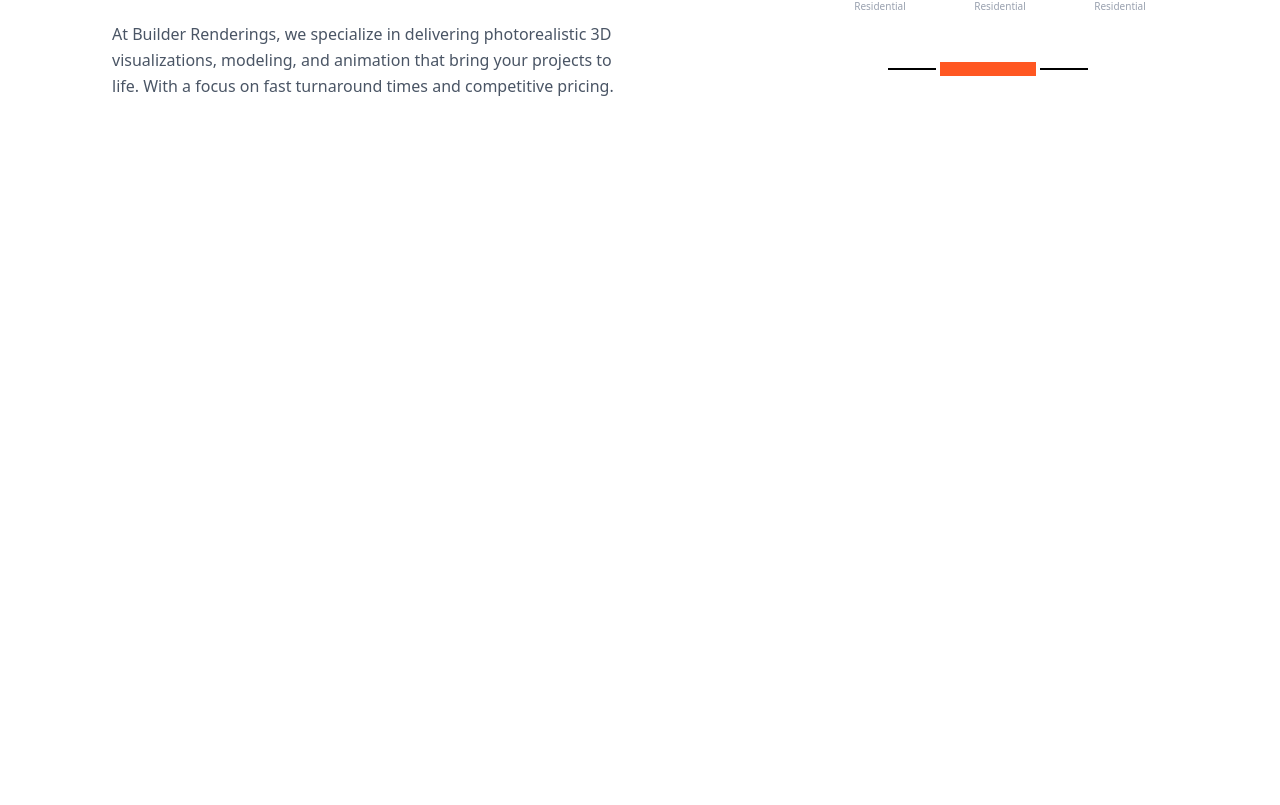
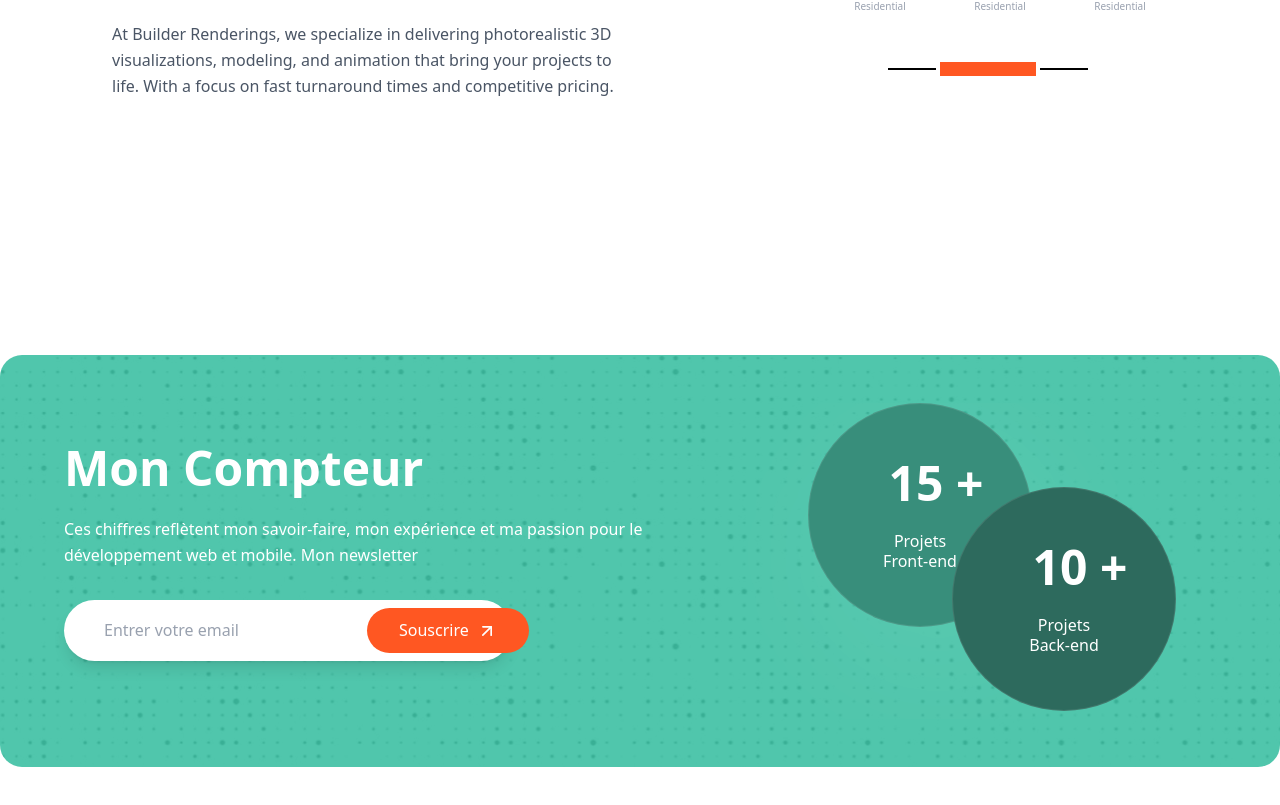
Before and after one commit to SamiTelo/SamDev, a Next.js app: page / in a window 1280 px wide. Shown: the part 8737-9542 px from the top of the page. Before the commit the page ends 9012 px from the top, so only its background shows below. Built offline with nearby package versions, Linux system fonts and the light colour scheme.

Commit message:
feat/cta-section (#14)
Co-authored-by: Sami Telo <samitelo@gmail.com>

```diff
--- /dev/null
+++ b/src/features/home/components/cta.tsx
@@ -0,0 +1,66 @@
+import React from 'react';
+import { ArrowUpRight } from 'lucide-react';
+
+export const CtaSection = () => {
+  return (
+    <section className="py-12 px-4 w-full bg-cover bg-center bg-[url('/assets/bg-cta.svg')] rounded-3xl my-20">
+      {/*----------------------------------------------
+           Main Content Grid
+        ----------------------------------------------------*/}
+      <div className="max-w-7xl mx-auto  pb-4 grid grid-cols-1 md:grid-cols-[1.4fr_1.2fr] gap-16 md:gap-0 items-center overflow-hidden px-0 sm:px-12 md:px:18">
+
+        {/* ----------------------------------------
+             BLOC GAUCHE : Texte & Formulaire
+           ----------------------------------------------- */}
+        <div className="space-y-8 text-white">
+          <div className="space-y-4">
+            <h2 className="text-3xl md:text-5xl font-bold text-white mb-6">Mon Compteur</h2>
+            <p className="max-w-2xl mx-auto text-white sm:text-[16px] md:text-[16px] text-sm leading-relaxed ">
+             Ces chiffres reflètent mon savoir-faire, mon expérience et ma passion pour le développement web et mobile. Mon newsletter
+            </p>
+          </div>
+
+          <form className="relative flex items-center w-full max-w-md bg-white rounded-full p-2 shadow-lg">
+            <input
+              type="email"
+              placeholder="Entrer votre email"
+              className="grow bg-transparent px-6 sm:px-8 md:px-8 py-3 text-gray-800 focus:outline-none placeholder:text-gray-400 sm:text-[16px] md:text-[16px] text-xs"
+            />
+            <button
+              type="submit"
+              className="bg-[#FF5722] hover:bg-[#E64A19] transition-colors text-white sm:text-[16px] md:text-[16px] text-xs px-6 sm:px-8 md:px-8 py-3 rounded-full flex items-center gap-2 font-medium"
+            >
+              Souscrire
+              <ArrowUpRight size={20} />
+            </button>
+          </form>
+        </div>
+
+        {/* ----------------------------------------
+             BLOC DROITE : Bulles de Statistiques
+           ----------------------------------------------- */}
+        <div className="relative h-75 flex items-center justify-center lg:justify-end mr-0 sm:mr-18 md:mr-6">
+          {/* Bulle Projets Front-end */}
+          <div className="absolute top-0 right-24 md:right-40 w-48 h-48 md:w-56 md:h-56 bg-[#388E7B] rounded-full flex flex-col items-center justify-center text-white  z-10 border border-white/10">
+            <span className="text-5xl font-extrabold ml-8">15 +</span>
+            <span className="text-center mt-6 font-light leading-tight">
+              Projets<br/>Front-end
+            </span>
+          </div>
+
+          {/* Bulle Projets Back-end */}
+          <div className="absolute -bottom-2 right-4 md:right-4 w-48 h-48 md:w-56 md:h-56 bg-[#2D6A5D] rounded-full flex flex-col items-center justify-center text-white  z-20 border border-white/10">
+            <span className="text-5xl font-extrabold ml-8">10 +</span>
+            <span className="text-center mt-6 font-light leading-tight">
+              Projets<br/>Back-end
+            </span>
+          </div>
+
+          {/* Effet décoratif (Cercle flou en arrière-plan) */}
+          <div className="absolute top-1/2 left-1/2 -translate-x-1/2 -translate-y-1/2 w-64 h-64 bg-white/5 rounded-full blur-3xl z-0"></div>
+        </div>
+
+      </div>
+    </section>
+  );
+};
--- a/src/features/home/home-view.tsx
+++ b/src/features/home/home-view.tsx
@@ -1,6 +1,7 @@
 import { AboutSection } from "./components/about"
 import { AtoutSection } from "./components/atout"
 import { CompetenceSection } from "./components/compétence"
+import { CtaSection } from "./components/cta"
 import { ExperienceSection } from "./components/experience"
 import { FaqSection } from "./components/faq"
 import { Header } from "./components/header"
@@ -30,6 +31,7 @@ export const HomeView = () => {
         <ProjectSection/>
         <FaqSection/>
         <TestimonialsSection/>
+        <CtaSection/>
         </main>
       {/* ---------------------------
         global  Footer
```
Also changed, not shown: public/assets/bg-cta.svg (added).
